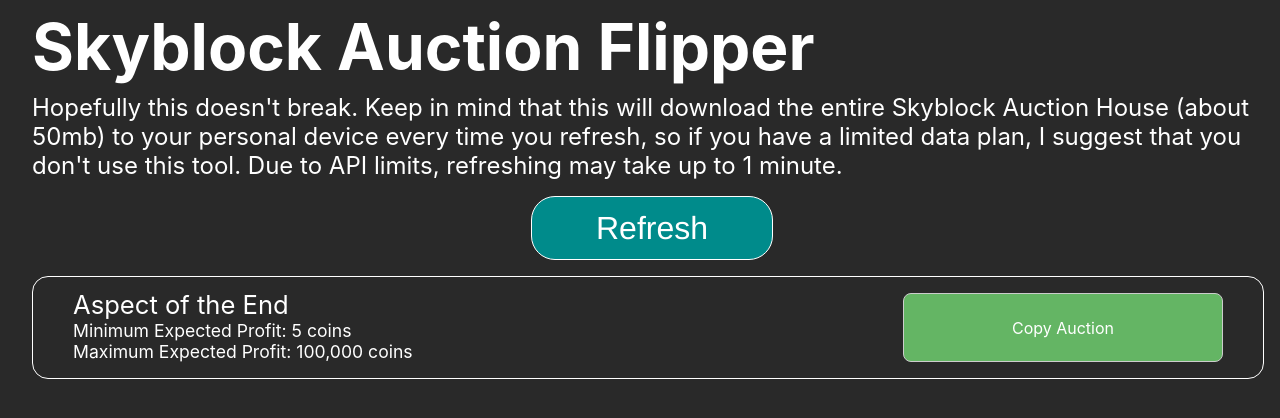
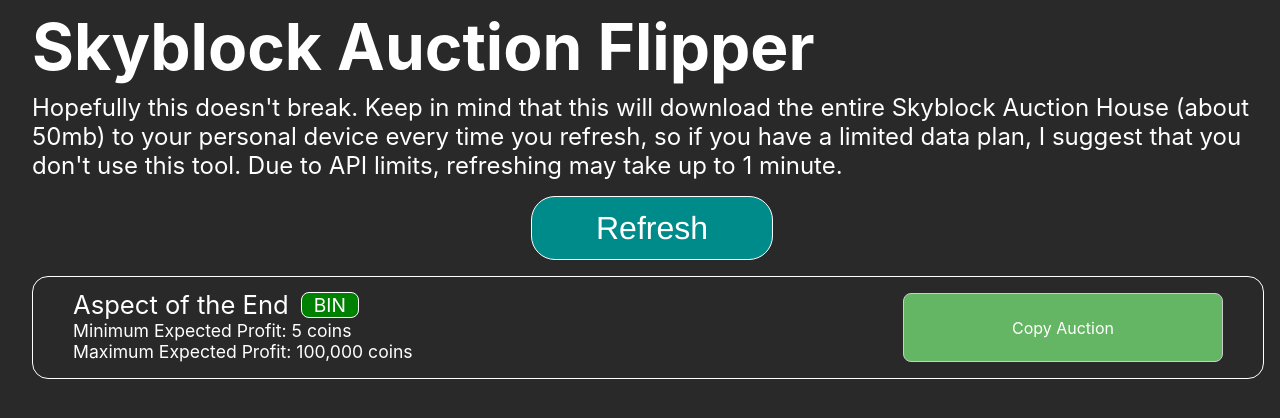
Before and after one commit to anirudhsnayak/auction-bot, a Svelte app: page / in a window 1280 px wide. Shown: the top 418 px of the page. Built offline with nearby package versions, Linux system fonts and the light colour scheme.

Commit message:
Fixed auction detection

```diff
--- a/src/layouts/app/AuctionConfig.svelte
+++ b/src/layouts/app/AuctionConfig.svelte
@@ -26,8 +26,8 @@
 </script>
 
 <div class="button-container">
-    <button class="refreshButton {active}">
-        <p class="refreshText" on:click="{queryAuction}">
+    <button class="refreshButton {active}" on:click="{queryAuction}">
+        <p class="refreshText">
         {#if active==="active"}
             Refresh
         {:else}
--- a/src/layouts/page/content/AuctionMenu.svelte
+++ b/src/layouts/page/content/AuctionMenu.svelte
@@ -2,9 +2,15 @@
 import AuctionFinder from "../../../scripts/app/AuctionFinder/AuctionFinder";
 import AuctionFinderConfig from "../../../scripts/app/config/AuctionFinderConfig";
 import AuctionDisplayManager from "../../../scripts/app/render/AuctionDisplayManager";
-let flips = [{auction: {auctionData: {item_name: "Aspect of the End", uuid: "lol"}}, min_profit: 5, max_profit: 100000}];
+let flips = [{auction: {auctionData: {bin: true, item_name: "Aspect of the End", uuid: "lol"}}, min_profit: 5, max_profit: 100000}];
 function callback(){
-    flips = AuctionFinder.flips.slice(0, AuctionFinderConfig.maxAuctionDisplayCount);
+    flips = [];
+    for(let flip of AuctionFinder.flips){
+        if (!flip.auction.auctionData.bin){
+            flips.push[flip];
+        }
+    }
+    //flips = AuctionFinder.flips.slice(0, AuctionFinderConfig.maxAuctionDisplayCount);
 }
 function copyAuction(i){
     navigator.clipboard.writeText("/viewauction " + flips[i].auction.auctionData.uuid);
@@ -18,6 +24,15 @@
             <div class="itemData">
                 <div class="name">
                     {flip.auction.auctionData.item_name}
+                    {#if flip.auction.auctionData.bin}
+                    <div class="auctionType bin">
+                        BIN
+                    </div>
+                    {:else}
+                    <div class="auctionType auction">
+                        AUCTION
+                    </div>
+                    {/if}
                 </div>
                 <div class="profit">
                     Minimum Expected Profit: {Math.round(flip.min_profit).toLocaleString("en-US")} coins <br>
@@ -33,6 +48,9 @@
 
 <style lang="scss">
     .name{
+        display: flex;
+        flex-direction: row;
+        align-items: center;
         font-size: 1.6rem;
     }
     .profit{
@@ -74,4 +92,18 @@
     .copy:active{
         background-color: rgb(51, 135, 51);
     }
+    .auctionType{
+        margin-left: 0.75rem;
+        border: 1.75px solid white;
+        border-radius: 0.5rem;
+        padding-left: 0.75rem;
+        padding-right: 0.75rem;
+        font-size: 1.2rem;
+    }
+    .bin{
+        background: green;
+    }
+    .auction{
+        background: crimson;
+    }
 </style>
--- a/src/scripts/app/AuctionFinder/AuctionFinder.ts
+++ b/src/scripts/app/AuctionFinder/AuctionFinder.ts
@@ -16,6 +16,7 @@
 export default class AuctionFinder {
     static flips = [];
     static bestAuctions = [];
+    static regularAuctions = [];
     static findAuctions(callback) {
         AuctionQuery.updateAuctions().then(combinedAuctions => {
             this.findAuctionsImpl(AuctionSeparator.separateAuctions(combinedAuctions));
@@ -42,6 +43,7 @@
         for(let key in auctions){
             this.findFlips(this.filterAuctions(key, auctions[key], valueFunction));
         }
+        console.log(this.regularAuctions);
     }
     static filterAuctions(auctionTypeParam, auctionListing, valueFunction){
         let auctions = [];
@@ -64,6 +66,7 @@
                         auctionCost: Math.max(auction.starting_bid, auction.highest_bid_amount),
                         auctionBaseValue: valueFunction(auction, auctionTypeParam)
                     });
+                    this.regularAuctions.push(auction);
                 }
             }
         }
@@ -80,13 +83,15 @@
             let optimalFlipPriceIndex = i;
             let priceCeiling = 0;
             if(currentBudget > AuctionFinderConfig.budget){
-                break;
+                break; //clearly everything after this exceeds our budget
             }
             //iterate over the remaining array
             for(let j = i + 1; j < auctionSort.length; j++){
+                if(!auctionSort[j].auctionData.bin){
+                    continue; //skip non-bin auctions
+                }
                 //check if the current auction's base value is greater than the next auction's base value
                 if(currentAuction.auctionBaseValue > auctionSort[j].auctionBaseValue){
-                    if(j != auctionSort.length - 1){
                     //check to see if it's worth it
                     if(auctionSort[j].auctionCost < priceCeiling){
                         optimalFlipPriceIndex = j;
@@ -95,11 +100,6 @@
                     }
                     continue; //keep moving
                 }
-                    //we are worth more than all the other auctions
-                    this.bestAuctions.push(currentAuction);
-                    break;
-                }
-                //time to compare
                 buyoutCount--; //attempt a buyout
                 if(AuctionFinderConfig.considerBuyoutBudget){
                     currentBudget += auctionSort[j].auctionCost;
@@ -107,13 +107,18 @@
                         buyoutCount = 0; //buyout failed
                     }
                 }
-                //buyout finished!
-                if(buyoutCount <= 0){
-                    //no more buyouts left, time to calculate how much profit we could make
+                if(buyoutCount <= 0){ //buyout finished!
+                   break; //no more buyouts left, time to calculate how much profit we could make
+                }
+            }
+            if(optimalFlipPriceIndex = i){  //we are worth more than all the other auctions
+                this.bestAuctions.push(currentAuction);
+                continue;
+            }
             let min_profit_ = 0.98*auctionSort[optimalFlipPriceIndex].auctionCost - currentAuction.auctionCost;
             let max_profit_ = 0.98*auctionSort[optimalFlipPriceIndex+1].auctionCost - currentAuction.auctionCost;
             if(max_profit_ < 0){
-                        break; //we lose money
+                continue; //we lose money
             }
             if(!currentAuction.auctionData.bin){
                 //AH prices are volatile, we don't want to restrict ourselves
@@ -122,7 +127,7 @@
                     min_profit: min_profit_,
                     max_profit: max_profit_
                 });
-                        break;
+                continue;
             }
             if(maxValue < currentAuction.auctionBaseValue){
                 //this auction is not a fake (hopefully), since you could just flip the cheaper auction otherwise
@@ -132,9 +137,7 @@
                     min_profit: min_profit_,
                     max_profit: max_profit_
                 });
-                        break;
-                    }
-                }
+                continue;
             }
         }
         //all flips have been calculated
--- a/src/scripts/app/config/AuctionFinderConfig.ts
+++ b/src/scripts/app/config/AuctionFinderConfig.ts
@@ -2,8 +2,8 @@
 export default class AuctionFinderConfig {
     static init = this.initialize();
     static maxPageQueries = 100;
-    static maxAuctionDisplayCount = 10;
-    static budget = 1000000;
+    static maxAuctionDisplayCount = 30;
+    static budget = 10000000;
     static buyoutMax = 1;
     static acceptRawAuctions = true;
     static considerBuyoutBudget = false;
@@ -67,5 +67,5 @@
         this.nameOverrideTable = {};
         return 0;
     }
-    static auctionConsiderationTime = 5*60; //seconds
+    static auctionConsiderationTime = 5*60*1000; //ms
 }
```
Lines whose indentation alone changed are shown as unchanged.
